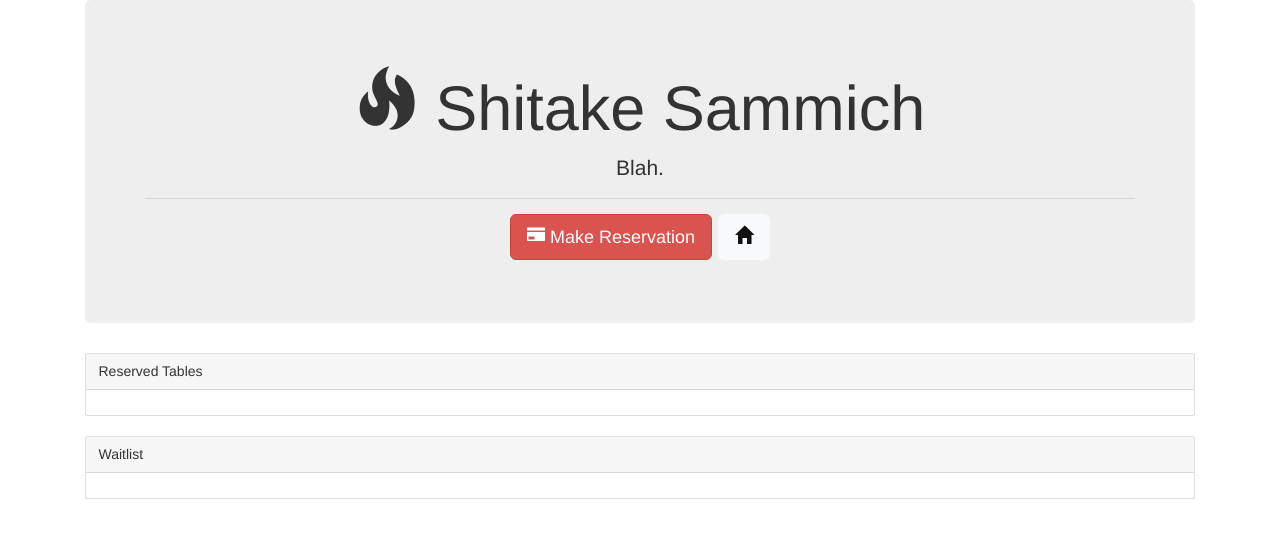
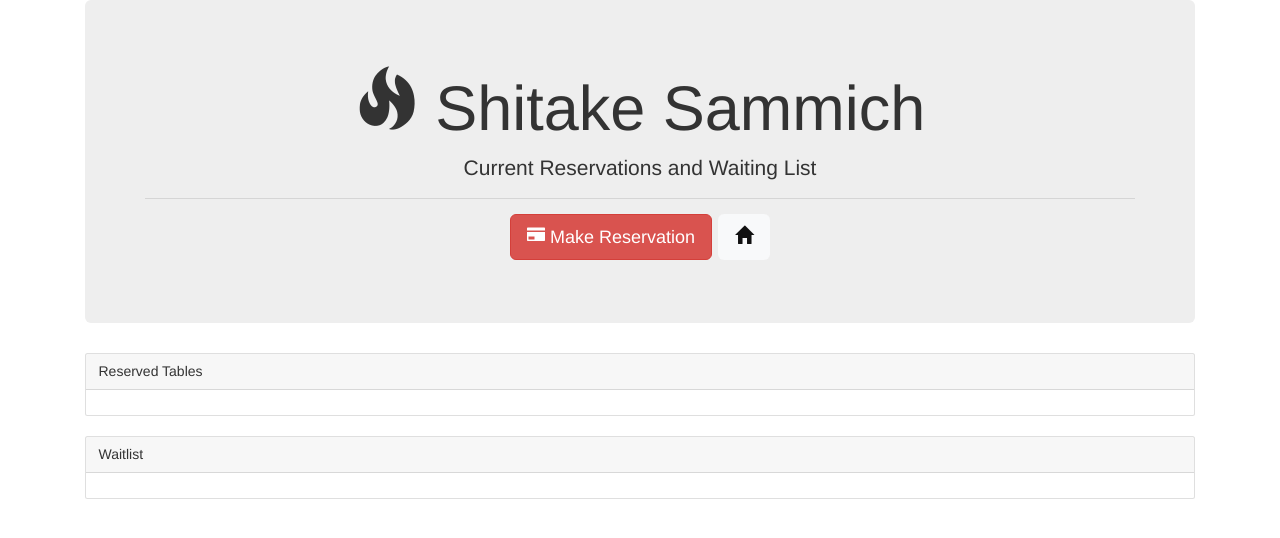
Before and after one commit to drdito/restaurant-, a plain HTML site: page tables.html in a window 1280 px wide. Drawn offline with nearby package versions, Linux system fonts and the light colour scheme.

Commit message:
Minor changes

```diff
--- a/tables.html
+++ b/tables.html
@@ -2,7 +2,7 @@
 <html lang="en">
 
 <head>
-    <title>Hot Restaurant</title>
+    <title>View Tables</title>
     <meta charset="utf-8">
     <link rel="stylesheet" href="https://maxcdn.bootstrapcdn.com/bootstrap/4.0.0-beta/css/bootstrap.min.css" integrity="sha384-/Y6pD6FV/Vv2HJnA6t+vslU6fwYXjCFtcEpHbNJ0lyAFsXTsjBbfaDjzALeQsN6M" crossorigin="anonymous">
     <link rel="stylesheet" href="https://maxcdn.bootstrapcdn.com/bootstrap/3.3.7/css/bootstrap.min.css" integrity="sha384-BVYiiSIFeK1dGmJRAkycuHAHRg32OmUcww7on3RYdg4Va+PmSTsz/K68vbdEjh4u" crossorigin="anonymous">
@@ -12,7 +12,7 @@
     <div class="container">
         <div class="jumbotron">
             <h1 class="display-3"><span class="glyphicon glyphicon-fire" aria-hidden="true"></span> Shitake Sammich</h1>
-            <p class="lead">Blah.</p>
+            <p class="lead">Current Reservations and Waiting List</p>
             <hr class="my-4">
             <p class="lead">
                 <a class="btn btn-danger btn-lg" href="#" role="button"><span class="glyphicon glyphicon-credit-card" aria-hidden="true"></span> Make Reservation</a>
```
